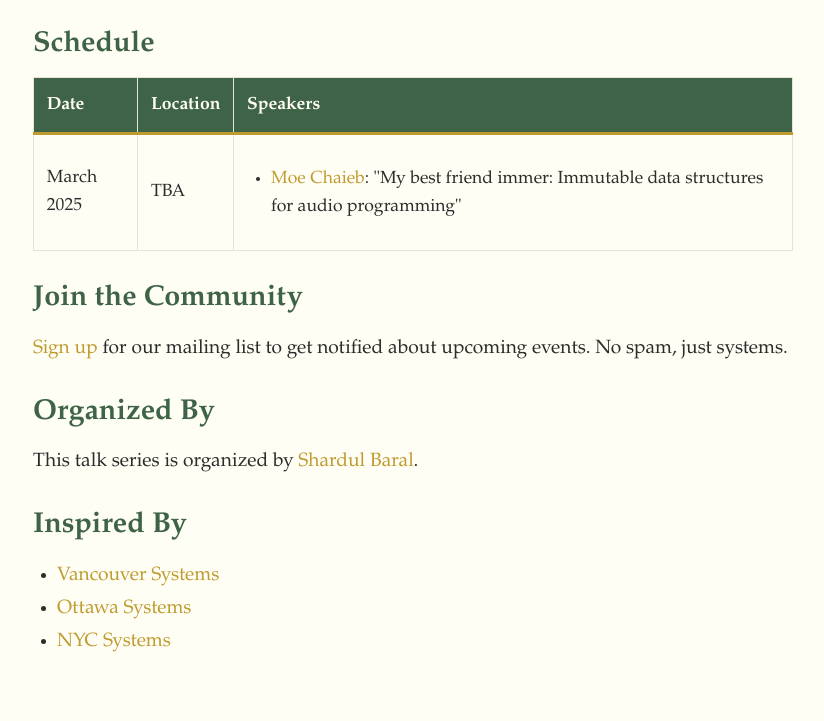
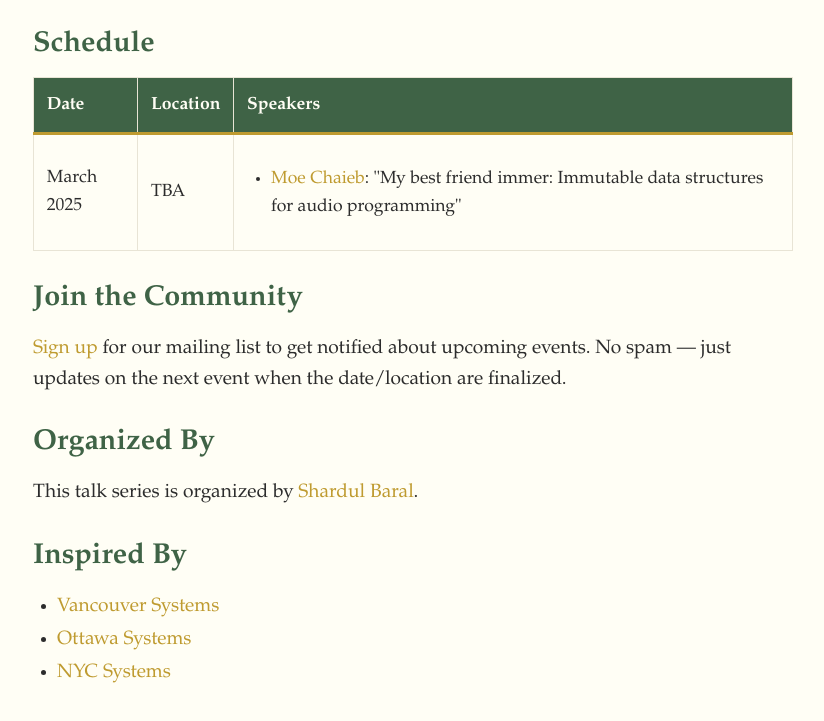
Before and after one commit to shardulbee/montreal.systems, a plain HTML site: page index.html in a window 1280 px wide. Shown: the part 900-1621 px from the top of the page, without its empty margins (227-1051 px from the left). Drawn offline with Linux system fonts and the light colour scheme.

Commit message:
Update mailing list

```diff
--- a/index.html
+++ b/index.html
@@ -213,7 +213,8 @@
                 <h2>Join the Community</h2>
                 <p>
                     <a href="https://forms.gle/p7atcuPanxayBUA8A">Sign up</a> for our mailing list to get notified about
-                    upcoming events. No spam, just systems.
+                    upcoming events. No spam &mdash; just updates on the next event when the date/location are
+                    finalized.
                 </p>
             </section>
 
```
